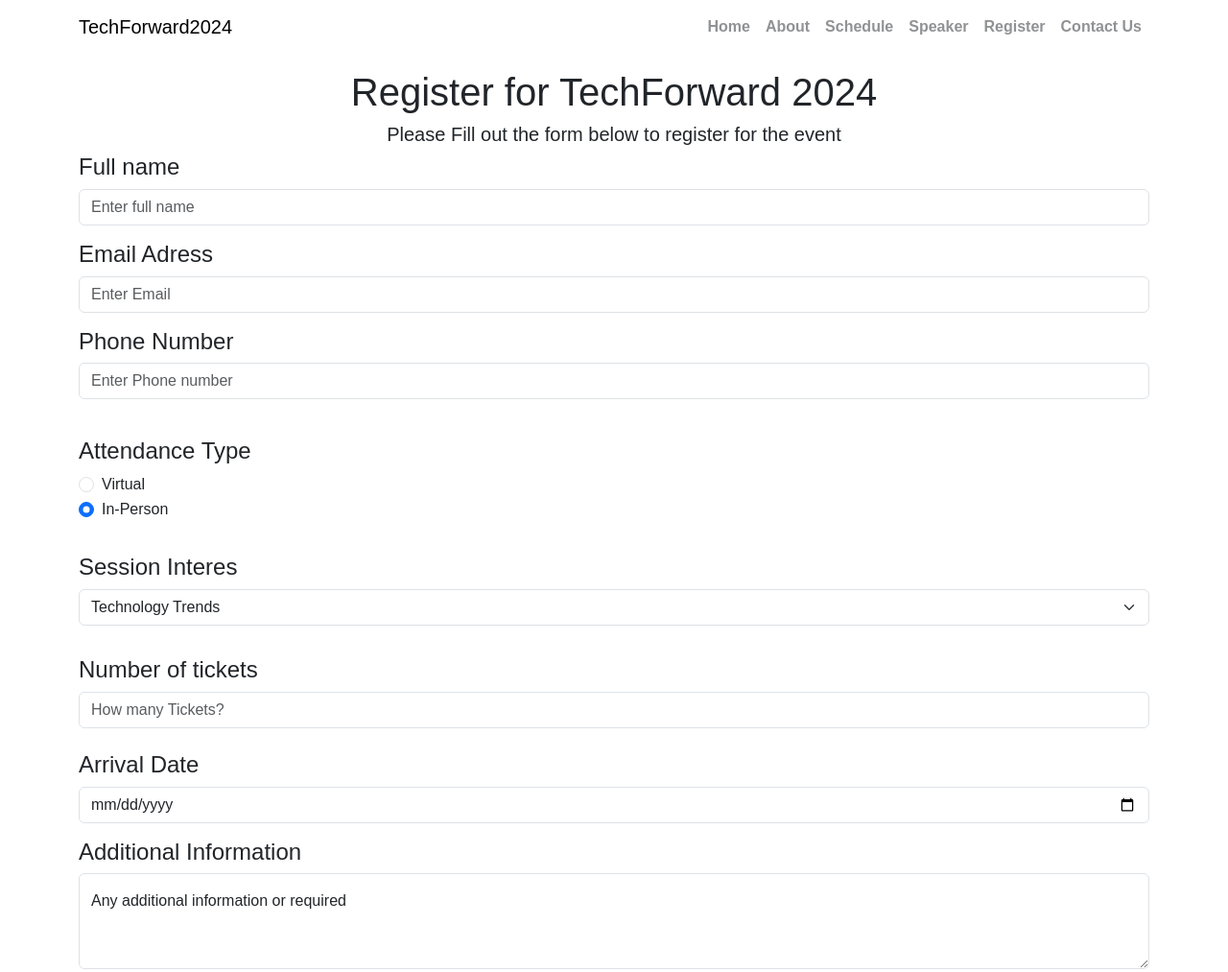
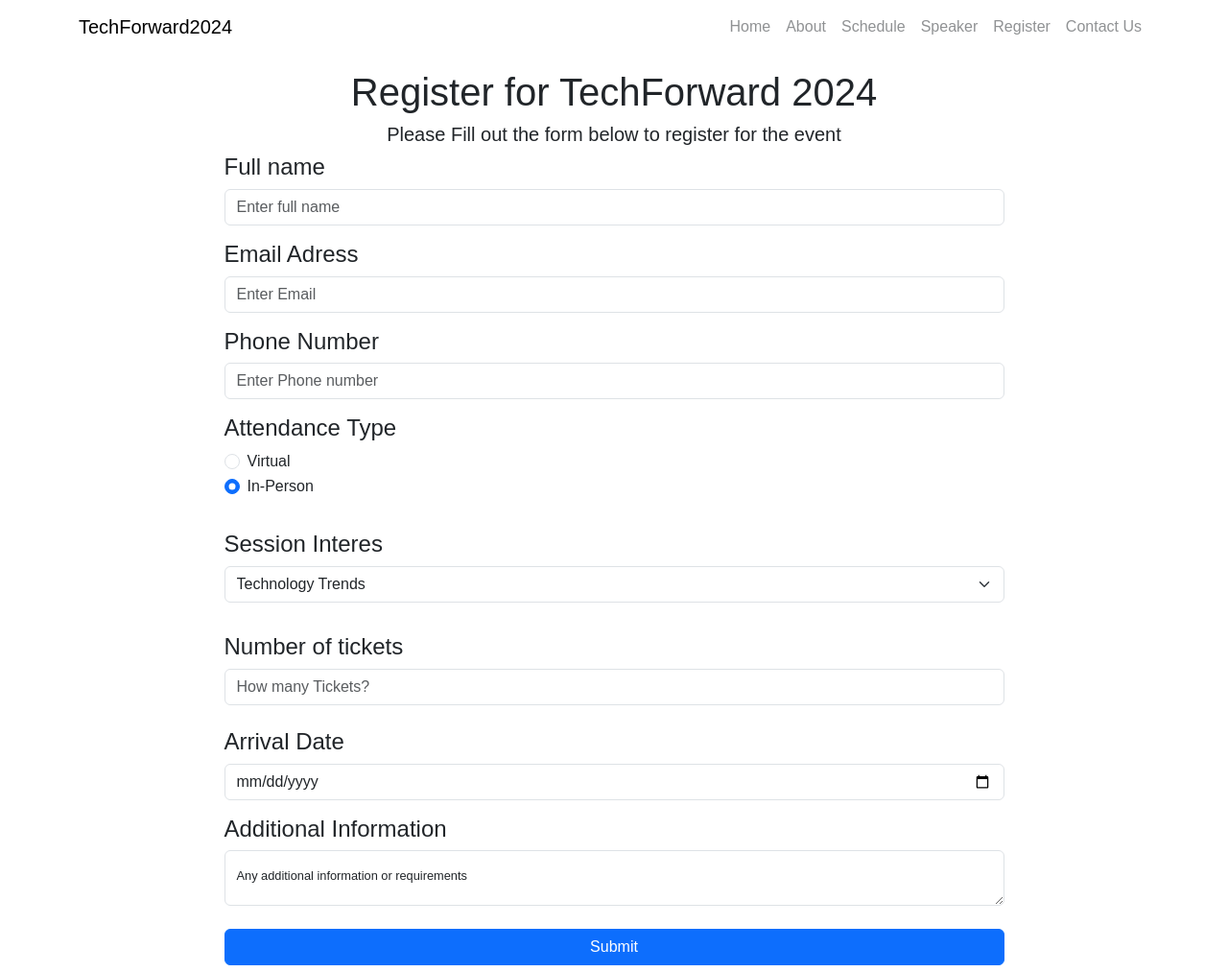
Before and after one commit to OmerSulejmani/ProjectBrief-1, a plain HTML site: page register.html in a window 1280 px wide. Shown: the top 1013 px of the page at 96% size. Drawn offline with nearby package versions, Linux system fonts and the light colour scheme.

Commit message:
finishing

```diff
--- a/register.html
+++ b/register.html
@@ -28,24 +28,24 @@
             </button>
 
             <section class="collapse navbar-collapse justify-content-end" id="navbarNav">
-                <ul class="navbar-nav fw-semibold">
+                <ul class="navbar-nav fw-normal">
                     <li class="nav-item">
-                        <a class="nav-link text-body-tertiary " href="#">Home</a>
+                        <a class="nav-link text-body-tertiary " href="Index.html">Home</a>
                     </li>
                     <li class="nav-item">
-                        <a class="nav-link text-body-tertiary" href="#">About</a>
+                        <a class="nav-link text-body-tertiary" href="about.html">About</a>
                     </li>
                     <li class="nav-item">
-                        <a class="nav-link text-body-tertiary" href="#">Schedule</a>
+                        <a class="nav-link text-body-tertiary" href="schedule.html">Schedule</a>
                     </li>
                     <li class="nav-item">
-                        <a class="nav-link text-body-tertiary" href="#">Speaker</a>
+                        <a class="nav-link text-body-tertiary" href="speaker.html">Speaker</a>
                     </li>
                     <li class="nav-item">
-                        <a class="nav-link text-body-tertiary" href="#">Register</a>
+                        <a class="nav-link text-body-tertiary" href="register.html">Register</a>
                     </li>
                     <li class="nav-item">
-                        <a class="nav-link text-body-tertiary" href="#">Contact Us</a>
+                        <a class="nav-link text-body-tertiary" href="contact.html">Contact Us</a>
                     </li>
                 </ul>
             </section>
@@ -54,41 +54,43 @@
 
     <!--Register Form-->
 
-    <section class="container mt-5 py-4 text-center">
+    <section class="container mt-5 py-4 d-flex flex-column justify-content-center">
+        <section class="text-center">
             <h1>Register for TechForward 2024</h1>
             <h5>Please Fill out the form below to register for the event</h5>
-
-        <form class="text-start">
-            <div class="mb-3">
+        </section>
+        <form class=" container text-start w-75">
+            <section class="mb-3">
                 <h4>Full name</h4>
-                <input type="email" class="form-control" id="exampleInputName" placeholder="Enter full name">
-            </div>
-            <div class="mb-3">
+                <input type="email" class="form-control" id="exampleInputName" placeholder="Enter full name ">
+            </section>
+            <section class="mb-3">
                 <h4>Email Adress</h4>
                 <input type="password" class="form-control" id="exampleInputEmail" placeholder="Enter Email">
-            </div>
-            <div class="mb-3">
+            </section>
+            <section class="mb-3">
                 <h4>Phone Number</h4>
                 <input type="password" class="form-control" id="exampleInputPassword1" placeholder="Enter Phone number">
-            </div>
+            </section>
         </form>
-    </section>
-    <section class="container">
+
+
+        <section class="container w-75 ">
             <h4>Attendance Type</h4>
-        <div class="form-check">
+            <section class="form-check">
                 <input class="form-check-input" type="radio" name="flexRadioDefault" id="flexRadioDefault1">
                 <label class="form-check-label" for="flexRadioDefault1">
                     Virtual
                 </label>
-        </div>
-        <div class="form-check">
+            </section>
+            <section class="form-check">
                 <input class="form-check-input" type="radio" name="flexRadioDefault" id="flexRadioDefault2" checked>
                 <label class="form-check-label" for="flexRadioDefault2">
                     In-Person
                 </label>
-        </div>
+            </section>
         </section><br>
-    <section class="container py-2">
+        <section class="container py-2 w-75">
             <h4>Session Interes</h4>
             <select class="form-select" id="floatingSelect" aria-label="Floating label select example">
                 <option selected>Technology Trends</option>
@@ -99,14 +101,14 @@
             </select>
         </section><br>
 
-    <section class="container">
+        <section class="container w-75">
 
             <h4>Number of tickets</h4>
             <input type="password" class="form-control" id="exampleInputPassword1" placeholder="How many Tickets?">
 
         </section><br>
 
-    <section class="container">
+        <section class="container w-75">
             <h4>Arrival Date</h4>
             <form>
                 <section class="mb-3">
@@ -115,25 +117,29 @@
             </form>
         </section>
 
-    <section class="container">
+        <section class="container w-75">
             <h4>Additional Information</h4>
-        <div class="form-floating">
-            <textarea class="form-control" placeholder="Leave a comment here" id="floatingTextarea2"
-                style="height: 100px"></textarea>
-            <label for="floatingTextarea2">Any additional information or required</label>
-        </div>
+            <section class="form-floating">
+                <section class="form-floating link-small">
+                    <textarea class="form-control" placeholder="Leave a comment here" id="floatingTextarea"></textarea>
+                    <label for="floatingTextarea">Any additional information or requirements</label>
+                </section>
+
+            </section>
         </section><br>
 
-    <section class="container">
+        <section class="container w-75 ">
             <button class="btn btn-primary w-100">Submit</button>
         </section>
+    </section>
+
 
     <!--Footer-->
 
     <section class="container-fluid bg-skyblue py-4 mt-5">
         <section class="row ">
 
-            <section class="col-12 col-sm-6 ps-5">
+            <section class="col-12 col-sm-6 ps-4">
                 <h6 class="text-body-tertiary">Follow Us Social on Media:</h6>
                 <section class="d-flex column-gap-2 fw-semibold text-primary">
 
@@ -148,7 +154,7 @@
 
             </section>
 
-            <section class="col-12 col-sm-6 ps-5">
+            <section class="col-12 col-sm-6 ps-4">
                 <h6 class="text-body-tertiary">Quick Links</h6>
                 <section class="d-flex column-gap-2 fw-semibold text-primary">
 
--- a/style.css
+++ b/style.css
@@ -4,6 +4,10 @@ body {
 .position-relative {
     height: 60vh;
 }
+.navbar-nav .nav-link:hover {
+    color: black !important;
+    background-color:white !important ;
+  }
 
 .card {
     transition: transform 0.3s ease;
@@ -44,3 +48,6 @@ body {
     object-fit: cover;
     cursor: pointer;
 }
+.wh-class {
+    width: 50%;
+}
```
Also changed, not shown: Index.html (+8 -8 lines), about.html (+21 -21 lines), contact.html (+18 -16 lines), schedule.html (+9 -9 lines), speaker.html (+35 -35 lines). Lines whose indentation alone changed are shown as unchanged.
